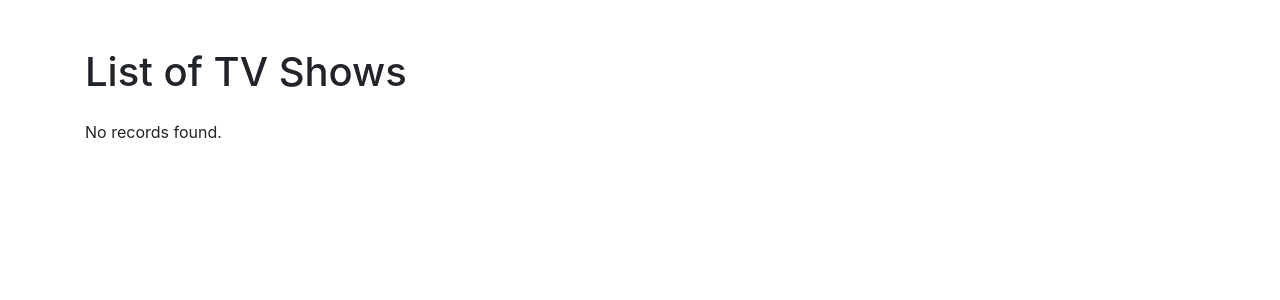
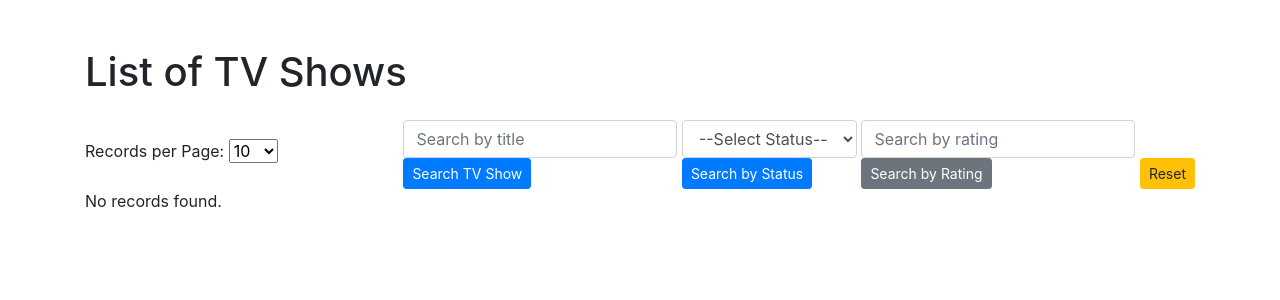
Before and after one commit to lucchesilorenzo/watchwise, a Django app: page /watchwise/tv_show_list/ in a window 1280 px wide. Shown: the part 70-370 px from the top of the page. Run offline with Django 4.2, Linux system fonts and the light colour scheme; data that the repository does not hold is empty.

Commit message:
Update tv_show_list.html

```diff
--- a/watchwise_project/watchwise/templates/tv_show_list.html
+++ b/watchwise_project/watchwise/templates/tv_show_list.html
@@ -1,9 +1,6 @@
 {% extends 'base.html' %}
-
 {% load static %}
-
 {% block title %}TV Shows{% endblock %}
-
 {% block content %}
 <div class="container my-5">
   {% if messages %}
@@ -14,23 +11,77 @@
   </div>
   {% endif %}
   <h1 class="mb-4">List of TV Shows</h1>
+  <div class="d-flex justify-content-between align-items-center">
+    <div>
+      <form method="get">
+        <label for="per_page">Records per Page:</label>
+        <select name="per_page" id="per_page" onchange="this.form.submit()">
+          <option value="10" {% if per_page == "10" %}selected{% endif %}>10</option>
+          <option value="20" {% if per_page == "20" %}selected{% endif %}>20</option>
+          <option value="30" {% if per_page == "30" %}selected{% endif %}>30</option>
+          <option value="50" {% if per_page == "50" %}selected{% endif %}>50</option>
+          <option value="100" {% if per_page == "100" %}selected{% endif %}>100</option>
+        </select>
+      </form>
+    </div>
+    <div>
+      <form action="{% url 'search_title_tv' %}" method="get" class="d-inline-block">
+        <input type="text" class="form-control" placeholder="Search by title" name="title" onkeypress="return event.keyCode != 13;" />
+        <input type="hidden" name="page" value="{{ tv_shows.number }}">
+        <input type="hidden" name="per_page" value="{{ per_page }}">
+        <button type="submit" class="btn btn-primary btn-sm">Search TV Show</button>
+      </form>
+      <form action="{% url 'search_status_tv' %}" method="get" class="d-inline-block">
+        <select class="form-control" name="status">
+          <option value="">--Select Status--</option>
+          <option value="watched">Watched</option>
+          <option value="wishlist">Wishlist</option>
+          <option value="not_interested">Not Interested</option>
+        </select>
+        <input type="hidden" name="page" value="{{ tv_shows.number }}">
+        <input type="hidden" name="per_page" value="{{ per_page }}">
+        <button type="submit" class="btn btn-primary btn-sm">Search by Status</button>
+      </form>
+      <form action="{% url 'search_rating_tv' %}" method="get" class="d-inline-block">
+        <input type="text" class="form-control" placeholder="Search by rating" name="rating" onkeypress="return event.keyCode != 13;" />
+        <input type="hidden" name="page" value="{{ tv_shows.number }}">
+        <input type="hidden" name="per_page" value="{{ per_page }}">
+        <button type="submit" class="btn btn-secondary btn-sm">Search by Rating</button>
+      </form>
+      <a href="{% url 'tv_show_list' %}" class="btn btn-warning btn-sm">Reset</a>
+    </div>
+  </div>
   {% if tv_shows %}
+  <div class="container">
     <table class="table">
       <thead class="thead-dark">
         <tr>
           <th scope="col">#</th>
-        <th scope="col">Title</th>
-        <th scope="col">Year</th>
-        <th scope="col">Description</th>
-        <th scope="col">Original Language</th>
-        <th scope="col">Status</th>
-        <th scope="col">Rating</th>
+          <th scope="col">
+            Title<br>
+            <a href="{% url 'sort_tv_shows_by_title' %}?sort_title=title">⬆️</a>
+            <a href="{% url 'sort_tv_shows_by_title' %}?sort_title=-title">⬇️</a>
+          </th>
+          <th scope="col">
+            Year
+            <a href="{% url 'sort_tv_shows_by_year' %}?sort_year=first_air_date">⬆️</a>
+            <a href="{% url 'sort_tv_shows_by_year' %}?sort_year=-first_air_date">⬇️</a>
+          </th>
+
+          <th scope="col">Description</th><br>
+          <th scope="col">Original Language</th><br>
+          <th scope="col">Status</th><br>
+          <th scope="col">
+            Rating<br>
+            <a href="{% url 'sort_tv_shows_by_rating' %}?sort_rating=rating">⬆️</a>
+            <a href="{% url 'sort_tv_shows_by_rating' %}?sort_rating=-rating">⬇️</a>
+          </th>
           <th scope="col">Comment</th>
           <th scope="col">Actions</th>
         </tr>
       </thead>
     <tbody>
-      {% for tv_show in tv_shows %}
+        {% for tv_show in tv_shows.object_list %}
         <tr>
           <th scope="row">{{ forloop.counter }}</th>
           <td>{{ tv_show.title }}</td>
@@ -48,8 +99,27 @@
         {% endfor %}
       </tbody>
     </table>
+  </div>
+  <div class="pagination">
+    <span class="step-links">
+      {% if tv_shows.has_previous %}
+        <a href="?page=1&per_page={{ per_page }}">First</a>
+        <a href="?page={{ tv_shows.previous_page_number }}&per_page={{ per_page }}">Previous</a>
+      {% endif %}
+      <span class="current">
+        Page {{ tv_shows.number }} of {{ tv_shows.paginator.num_pages }}.
+      </span>
+      {% if tv_shows.has_next %}
+        <a href="?page={{ tv_shows.next_page_number }}&per_page={{ per_page }}">Next</a>
+        <a href="?page={{ tv_shows.paginator.num_pages }}&per_page={{ per_page }}">Last</a>
+      {% endif %}
+    </span>
+  </div>
   {% else %}
   <p>No records found.</p>
   {% endif %}
 </div>
 {% endblock %}
+th a {
+  display: inline;
+}
```
Lines whose indentation alone changed are shown as unchanged.
